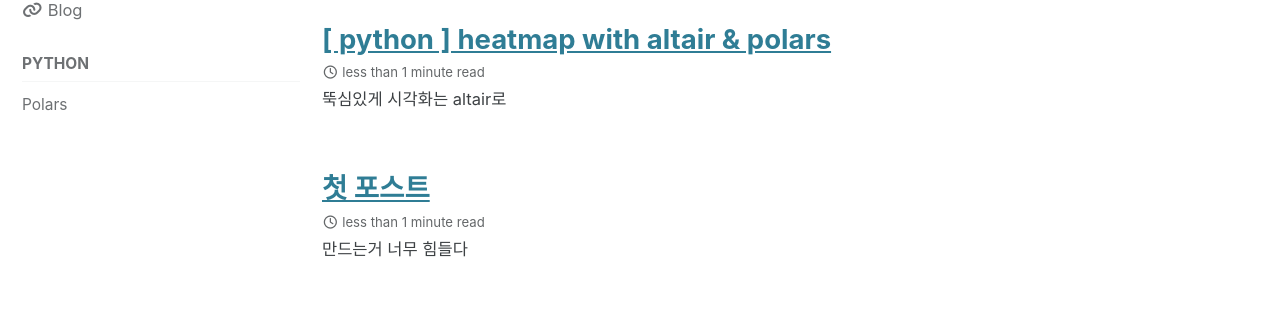
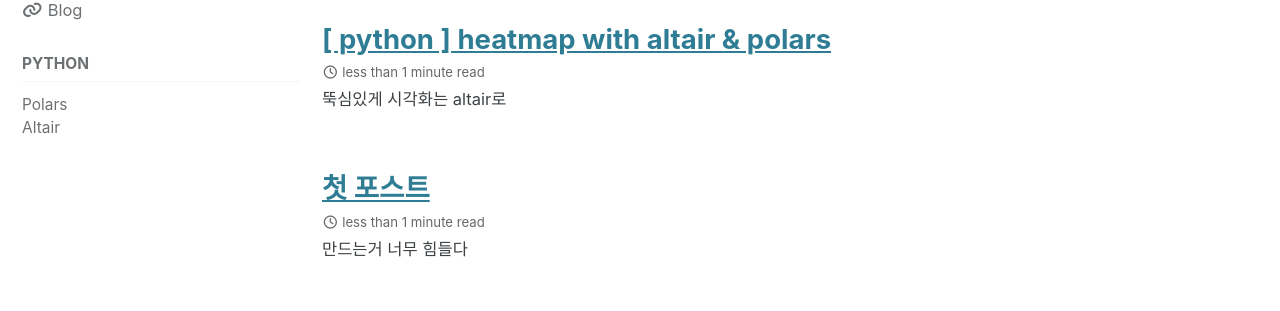
Before and after one commit to sunconnector/sunconnector.github.io, a Jekyll site: the page built from index.html, in a window 1280 px wide. Shown: the part 358-669 px from the top of the page. Built offline with Jekyll 4.4.1, drawn with Linux system fonts in a browser that asks for light colours; cached includes are drawn as plain includes; the list of posts is cut into pages by our own code.

Commit message:
add altair sub-category

```diff
--- a/_data/navigation.yml
+++ b/_data/navigation.yml
@@ -13,3 +13,5 @@
     children:
       - title: "Polars"
         url: /categories/polars/
+      - title: "Altair"
+        url: /categories/altair/
```
